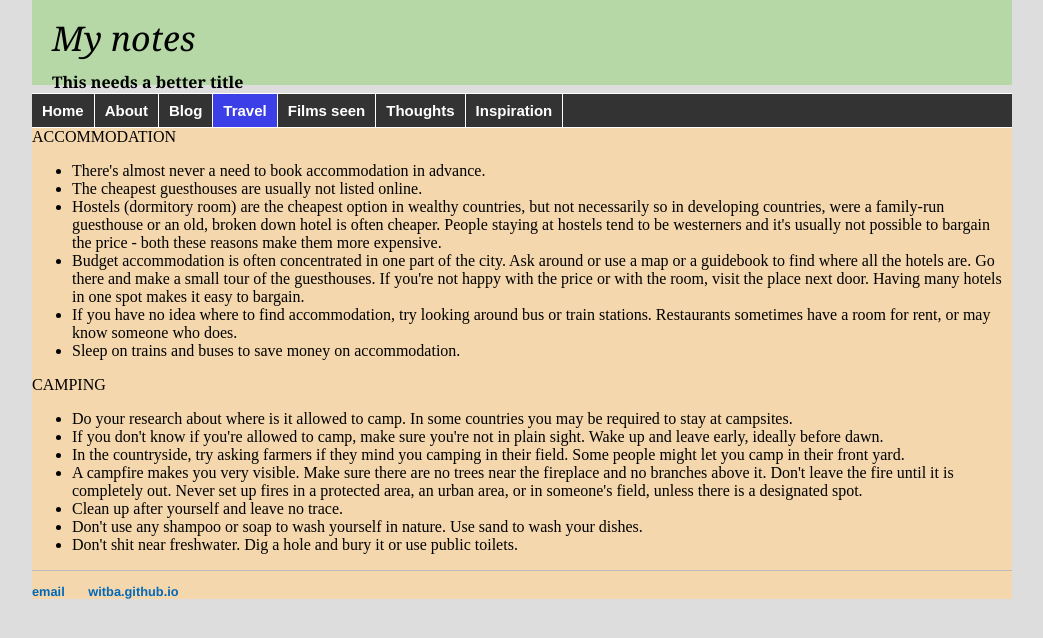
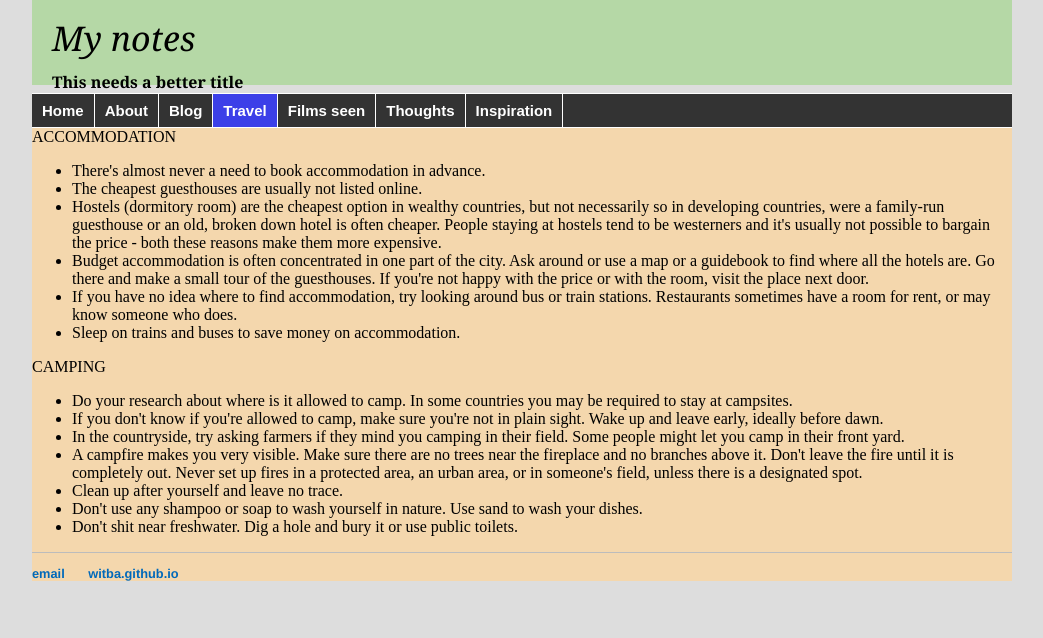
Before and after one commit to witba/witba.github.io, a Jekyll site: the page built from travel/accommodation.html, in a window 1280 px wide. Shown: the top 638 px of the page, without its empty margins (118-1161 px from the left). Built offline with Jekyll 4.4.1, drawn with Linux system fonts in a browser that asks for light colours.

Commit message:
Update accommodation.html

```diff
--- a/travel/accommodation.html
+++ b/travel/accommodation.html
@@ -10,7 +10,7 @@ ACCOMMODATION<br>
 <li>There's almost never a need to book accommodation in advance.<br>
 <li>The cheapest guesthouses are usually not listed online.<br>
 <li>Hostels (dormitory room) are the cheapest option in wealthy countries, but not necessarily so in developing countries, were a family-run guesthouse or an old, broken down hotel is often cheaper. People staying at hostels tend to be westerners and it's usually not possible to bargain the price - both these reasons make them more expensive.<br>
-<li>Budget accommodation is often concentrated in one part of the city. Ask around or use a map or a guidebook to find where all the hotels are. Go there and make a small tour of the guesthouses. If you're not happy with the price or with the room, visit the place next door. Having many hotels in one spot makes it easy to bargain.<br>
+<li>Budget accommodation is often concentrated in one part of the city. Ask around or use a map or a guidebook to find where all the hotels are. Go there and make a small tour of the guesthouses. If you're not happy with the price or with the room, visit the place next door.<br>
 <li>If you have no idea where to find accommodation, try looking around bus or train stations. Restaurants sometimes have a room for rent, or may know someone who does.<br>
 <li>Sleep on trains and buses to save money on accommodation.<br>
 </ul>
```
